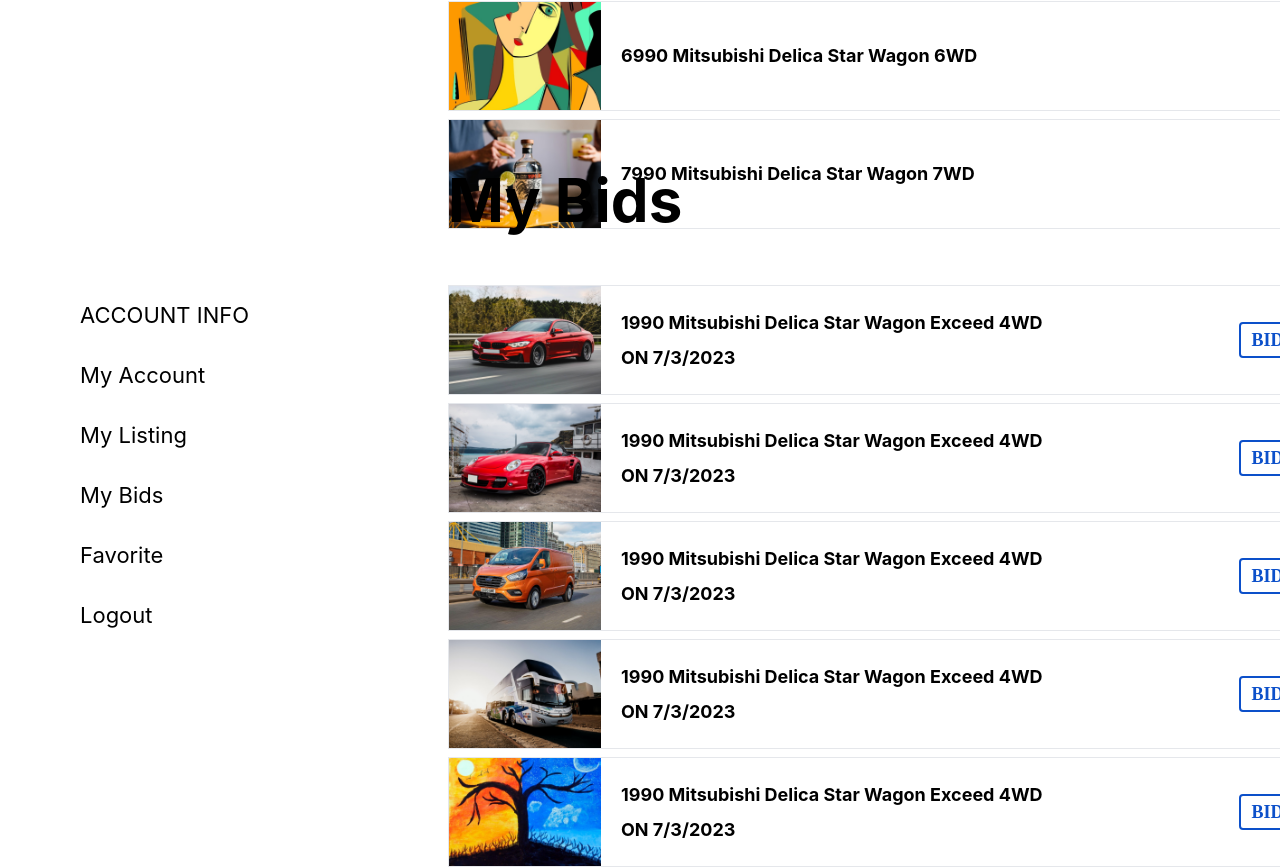
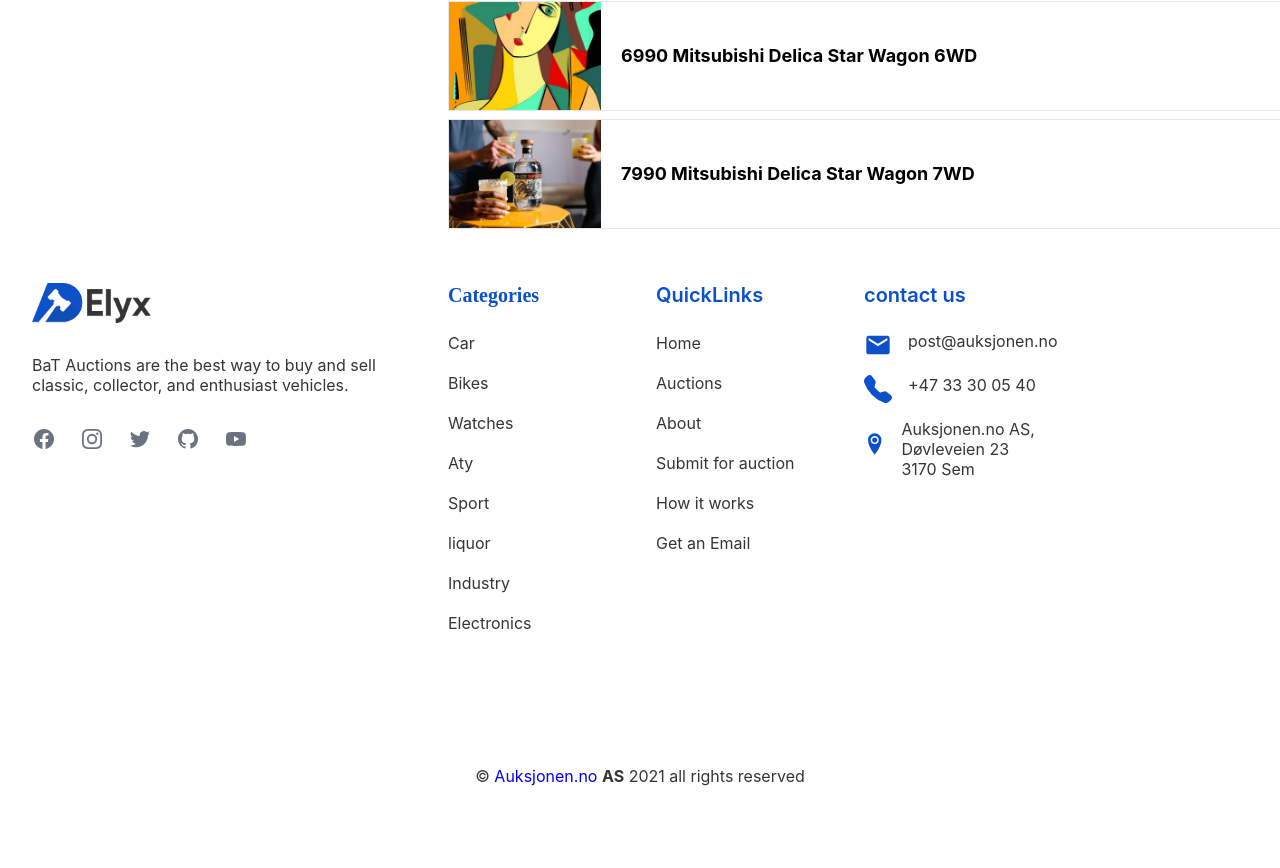
Before and after one commit to M-ilyas1/Elyx-project, a React (Create React App) app: page /GetinEmail in a window 1280 px wide. Shown: the part 803-1671 px from the top of the page. After the commit the page ends 1623 px from the top, so only its background shows below. Built offline with nearby package versions, Linux system fonts and the light colour scheme.

Commit message:
completed footer componet

```diff
--- a/src/Component/footer/footer.jsx
+++ b/src/Component/footer/footer.jsx
@@ -107,9 +107,10 @@
   ],
 };
 
-function Example() {
+function Footer({ bgColor, textColor }) {
+
   return (
-    <footer className="bg-[#353535]" aria-labelledby="footer-heading">
+    <footer className={`${bgColor}`} aria-labelledby="footer-heading">
       <h2 id="footer-heading" className="sr-only">
         Footer
       </h2>
@@ -118,7 +119,7 @@
         <div className="xl:grid xl:grid-cols-3 xl:gap-8">
           <div className="space-y-8">
             <img className="h-10" src={logo} alt="Company name" />
-            <p className="text-sm leading-6 w-[75%] text-gray-300">
+            <p className={`text-md leading-5 text ${textColor}`}>
               BaT Auctions are the best way to buy and sell classic, collector,
               and enthusiast vehicles.
             </p>
@@ -148,7 +149,7 @@
                     <li key={item.name}>
                       <a
                         href={item.href}
-                        className="text-md leading-6 text-gray-300 hover:text-white"
+                        className={`text-md leading-5 text ${textColor}`}
                       >
                         {item.name}
                       </a>
@@ -166,7 +167,7 @@
                     <li key={item.name}>
                       <a
                         href={item.href}
-                        className="text-md leading-6 text-gray-300 hover:text-white"
+                        className={`text-md leading-5 text ${textColor}`}
                       >
                         {item.name}
                       </a>
@@ -187,7 +188,7 @@
                       <div> {item.icon} </div>
                       <a
                         href={item.href}
-                        className="text-md leading-6 text-gray-300 hover:text-white"
+                        className= {`text-md leading-5 text ${textColor}`}
                       >
                         {item.name}
                       </a>
@@ -200,9 +201,9 @@
         </div>
 
         <div className="mt-16 border-t border-white/10 pt-8 sm:mt-20 lg:mt-24 text-center">
-          <p className="text-md leading-5 text-blue-500 ">
-            <span className="text-[white]">©</span> Auksjonen.no{" "}
-            <span className="text-[white]">
+          <p className="text-[blue]">
+            <span className={`text-md leading-5 text ${textColor}`}>©</span> Auksjonen.no{" "}
+            <span className={`text-md leading-5 text ${textColor}`}>
               <b>AS</b> 2021 all rights reserved
             </span>
           </p>
@@ -211,4 +212,4 @@
     </footer>
   );
 }
-export default Example;
+export default Footer;
--- a/src/Component/index.js
+++ b/src/Component/index.js
@@ -4,7 +4,7 @@
 export { default as Cta } from "./Cta/Cta";
 export { default as Products } from "./Products/Products";
 export { default as FilterSection } from './FilterSection/FilterSection';
-export { default as Example } from './footer/footer';
+export { default as Example } from './Footer/Footer';
 export { default as Header } from './Header/Header';
 export { default as HeroBanner1 } from './HeroBanner1/HeroBanner1';
 export { default as HeroBanner2 } from './HeroBanner2/HeroBanner2';
--- a/src/Pages/About/About.js
+++ b/src/Pages/About/About.js
@@ -3,6 +3,7 @@
 import AboutBanner from '../../Component/AboutBanner/AboutBanner';
 import AboutContent from "../../Component/AboutContent/AboutContent";
 import Reviews from '../../Component/Reviews/Reviews'
+import Footer from "../../Component/Footer/Footer";
 
 
 
@@ -18,6 +19,12 @@
         </div>
       </section>
 
+      <section>
+      <div>
+        <Footer bgColor="bg-[#FFFFFF]" textColor="text-[#353535]" />
+      </div>
+      </section>
+
    </div>
   );
 }
--- a/src/Pages/ActionDetails/ActionDetails.js
+++ b/src/Pages/ActionDetails/ActionDetails.js
@@ -2,6 +2,7 @@
 import Aution from '../../Component/Auction Details/Auction'
 import Breadcumb from "../../Component/Breadcumb/Breadcumb";
 import { PopularItems } from '../../Component';
+import Footer from '../../Component/Footer/Footer';
 
 export default function ActionDetails() {
   return (
@@ -12,8 +13,13 @@
       </div>
       <div>
       <PopularItems/>
+      </div>
 
+      <section>
+      <div>
+        <Footer bgColor="bg-[#FFFFFF]" textColor="text-[#353535]" />
       </div>
+      </section>
     </div>
   )
 }
--- a/src/Pages/ActionListing/ActionListing.js
+++ b/src/Pages/ActionListing/ActionListing.js
@@ -3,6 +3,7 @@
 import ProductList from '../../Component/ProductList/ProductList'
 import Breadcumb from "../../Component/Breadcumb/Breadcumb";
 import { PopularItems } from '../../Component';
+import Footer from '../../Component/Footer/Footer';
 
 export default function ActionListing() {
   return (
@@ -18,6 +19,11 @@
       <section >
       <PopularItems />
       </section>
+      <section>
+      <div>
+        <Footer bgColor="bg-[#FFFFFF]" textColor="text-[#353535]" />
+      </div>
+      </section>
     </div>
   )
 }
--- a/src/Pages/GetinEmail/GetinEmail.js
+++ b/src/Pages/GetinEmail/GetinEmail.js
@@ -1,7 +1,9 @@
 import React from 'react'
 import SideBar from '../../Component/SideBar/SideBar'
 import MyListing from '../../Component/MyListing/MyListing'
-import MyBids from '../../Component/MyBids/MyBids'
+// import MyBids from '../../Component/MyBids/MyBids'
+import Footer from '../../Component/Footer/Footer'
+
 
 export default function GetinEmail() {
   return (
@@ -14,15 +16,22 @@
           <div className="list"><MyListing/></div>
        </div>
      </section>
+     <section>
+      <div>
+        <Footer bgColor="bg-[#FFFFFF]" textColor="text-[#353535]" />
+      </div>
+      </section>
 
    {/* my Bids */}
-   <section className='container m-auto'>
+   {/* <section className='container m-auto'>
     <h1 className='text-[60px] font-bold pb-10 ml-[368px]'>My Bids</h1>
     <div className='flex'>
           <div className="sidebar"><SideBar/></div>
           <div className="list"><MyBids/></div>
     </div>
-   </section>
+   </section> */}
+
+
     </>
   )
 }
--- a/src/Pages/Home/Home.js
+++ b/src/Pages/Home/Home.js
@@ -8,7 +8,6 @@
   car6,
   car7,
   car8,
-
 } from "../../images/index";
 import { FilterSection } from "../../Component";
 import Cardimg from "../../Component/Cardimg/Cardimg";
@@ -16,7 +15,7 @@
 import Carousel from "../../Component/Carousel/Carousel";
 import Cta from "../../Component/Cta/Cta";
 import PopularItems from "../../Component/PopularItems/PopularItems";
-import Example from "../../Component/footer/footer";
+import Footer from "../../Component/Footer/Footer";
 import HeroSection from "../../Component/HeroSection/HeroSection";
 const AuctionData8 = [
   {
@@ -120,7 +119,6 @@
 ];
 
 export default function Home() {
-
   return (
     <div className="container m-auto">
       <section>
@@ -136,7 +134,6 @@
       </section>
       <section className="w-full flex justify-center mt-28">
         <div className="px-[110px]">
-
           <div className="flex flex-wrap justify-between">
             <h1 className="pb-5 font-semibold text-4xl font-[poppins]">
               Lattest Auctions
@@ -208,11 +205,13 @@
       <section>
         <PopularItems />
       </section>
+
       <section>
-        <div className="">
-          <Example />
+      <div>
+        <Footer bgColor="bg-[#353535]" textColor="text-[#FFFFFF]" />
       </div>
       </section>
+
     </div>
   );
 }
--- a/src/Pages/HomePageV2/HomePageV2.js
+++ b/src/Pages/HomePageV2/HomePageV2.js
@@ -19,6 +19,7 @@
 import Reviews from "../../Component/Reviews/Reviews";
 import { PopularItems, Products } from "../../Component";
 import Breadcumb from "../../Component/Breadcumb/Breadcumb";
+import Footer from "../../Component/Footer/Footer";
 const products = [
   {
     id: 1,
@@ -207,6 +208,12 @@
     <section>
       <PopularItems/>
       </section>
+
+      <section>
+      <div>
+        <Footer bgColor="bg-[#FFFFFF]" textColor="text-[#353535]" />
+      </div>
+      </section>
     </div>
   );
 }
--- a/src/Pages/HowitWorks/HowitWorks.js
+++ b/src/Pages/HowitWorks/HowitWorks.js
@@ -3,6 +3,7 @@
 import Breadcumb from "../../Component/Breadcumb/Breadcumb";
 import HowItsWorkContent from "../../Component/HowItsWorkContent/HowitsWorkContent";
 import { PopularItems } from "../../Component";
+import Footer from "../../Component/Footer/Footer";
 
 export default function HowitWorks() {
   return (
@@ -12,6 +13,12 @@
       <HowItsWorkContent/>
       <PopularItems/>
 
+      <section>
+      <div>
+        <Footer bgColor="bg-[#FFFFFF]" textColor="text-[#353535]" />
+      </div>
+      </section>
+
     </div>
   );
 }
--- a/src/Pages/SubmitForAuction/SubmitForAuction.js
+++ b/src/Pages/SubmitForAuction/SubmitForAuction.js
@@ -2,6 +2,7 @@
 import PlanMain from '../../Component/Plan/PlanMain'
 import PlaneProcess from '../../Component/PlanProcess/PlaneProcess'
 import { PopularItems } from '../../Component'
+import Footer from '../../Component/Footer/Footer'
 
 export default function SubmitForAuction() {
   return (
@@ -10,7 +11,13 @@
       <PlaneProcess/>
       <PopularItems/>
 
+      <section>
+      <div>
+        <Footer bgColor="bg-[#FFFFFF]" textColor="text-[#353535]" />
+      </div>
+      </section>
     </div>
+
 
   )
 }
```
Also changed, not shown: src/index.css (line endings or trailing spaces). Lines whose indentation alone changed are shown as unchanged.
